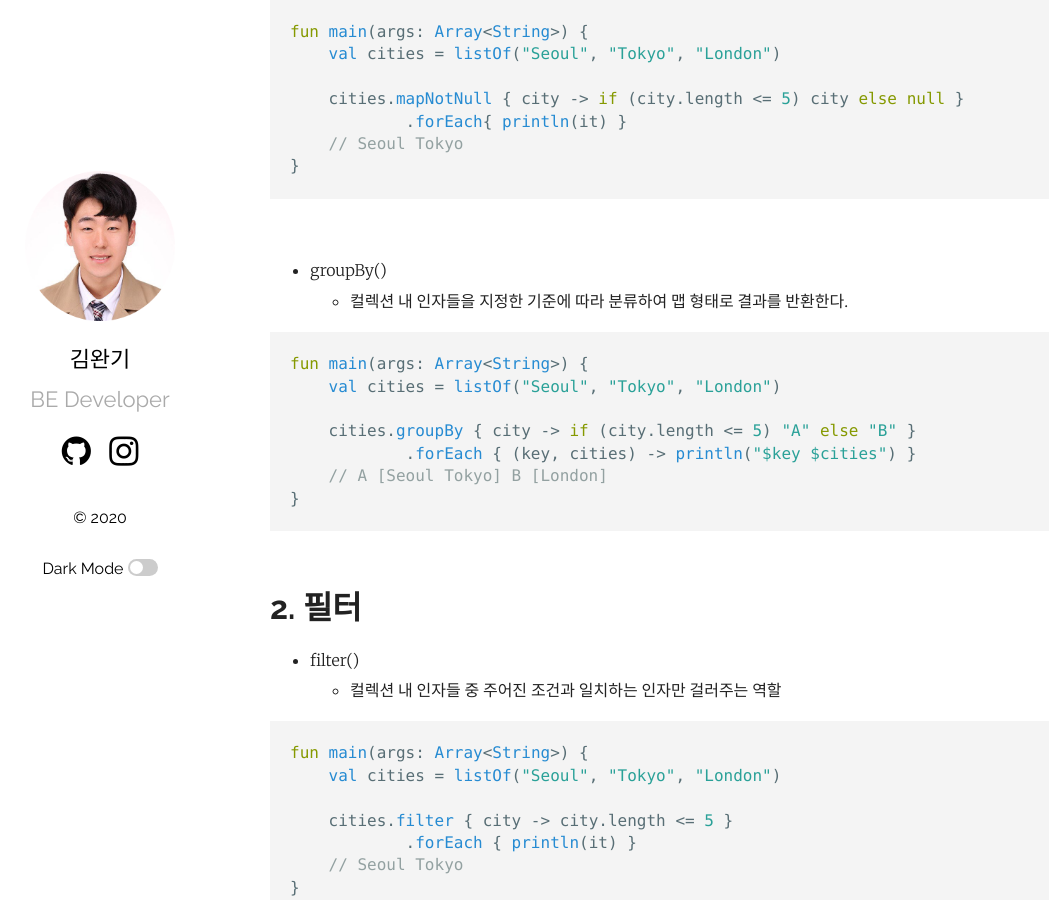
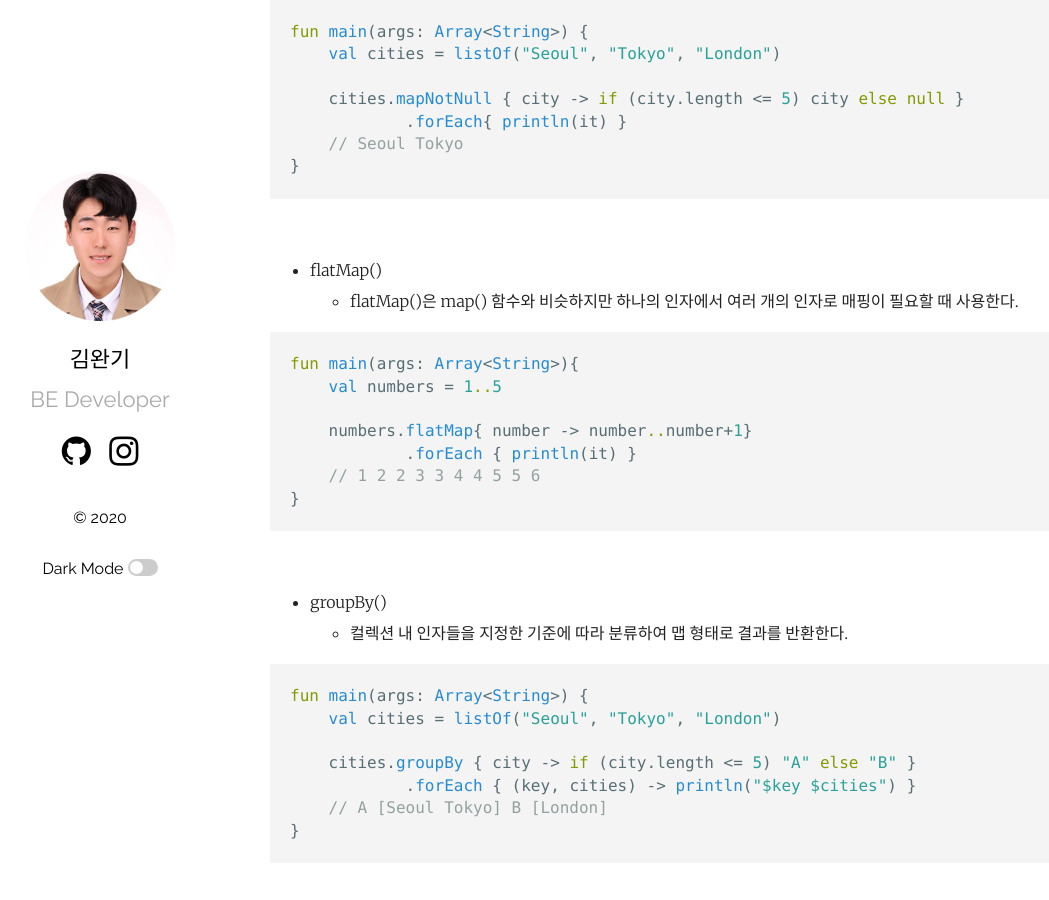
Before and after one commit to mycool0905/mycool0905.github.io, a Jekyll site: the page built from _posts/2020-09-23-kotlin-standard-library-stream.markdown, in a window 1280 px wide and 900 px high, scrolled down 1000 px. Shown: the whole window, without its empty margins (85-1134 px from the left). Built offline with Jekyll 4.4.1, drawn with Linux system fonts in a browser that asks for light colours.

Commit message:
post updated

````diff
--- a/_posts/2020-09-23-kotlin-standard-library-stream.markdown
+++ b/_posts/2020-09-23-kotlin-standard-library-stream.markdown
@@ -51,6 +51,21 @@ fun main(args: Array<String>) {
     cities.mapNotNull { city -> if (city.length <= 5) city else null }
             .forEach{ println(it) }
     // Seoul Tokyo
+}
+```
+
+<br>
+
+- flatMap()
+    + flatMap()은 map() 함수와 비슷하지만 하나의 인자에서 여러 개의 인자로 매핑이 필요할 때 사용한다.
+
+```kotlin
+fun main(args: Array<String>){
+    val numbers = 1..5
+
+    numbers.flatMap{ number -> number..number+1}
+            .forEach { println(it) }
+    // 1 2 2 3 3 4 4 5 5 6
 }
 ```
 
````
